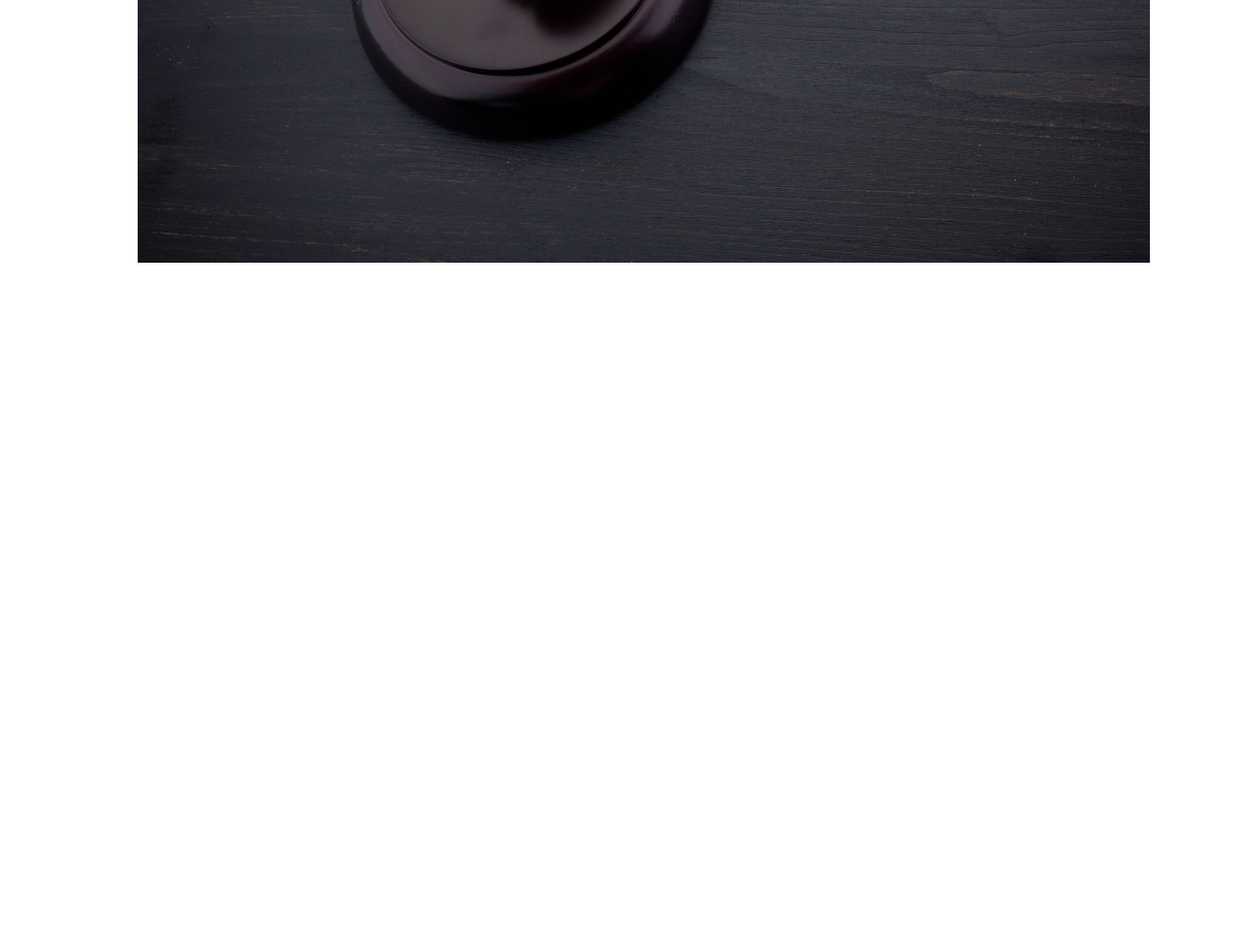
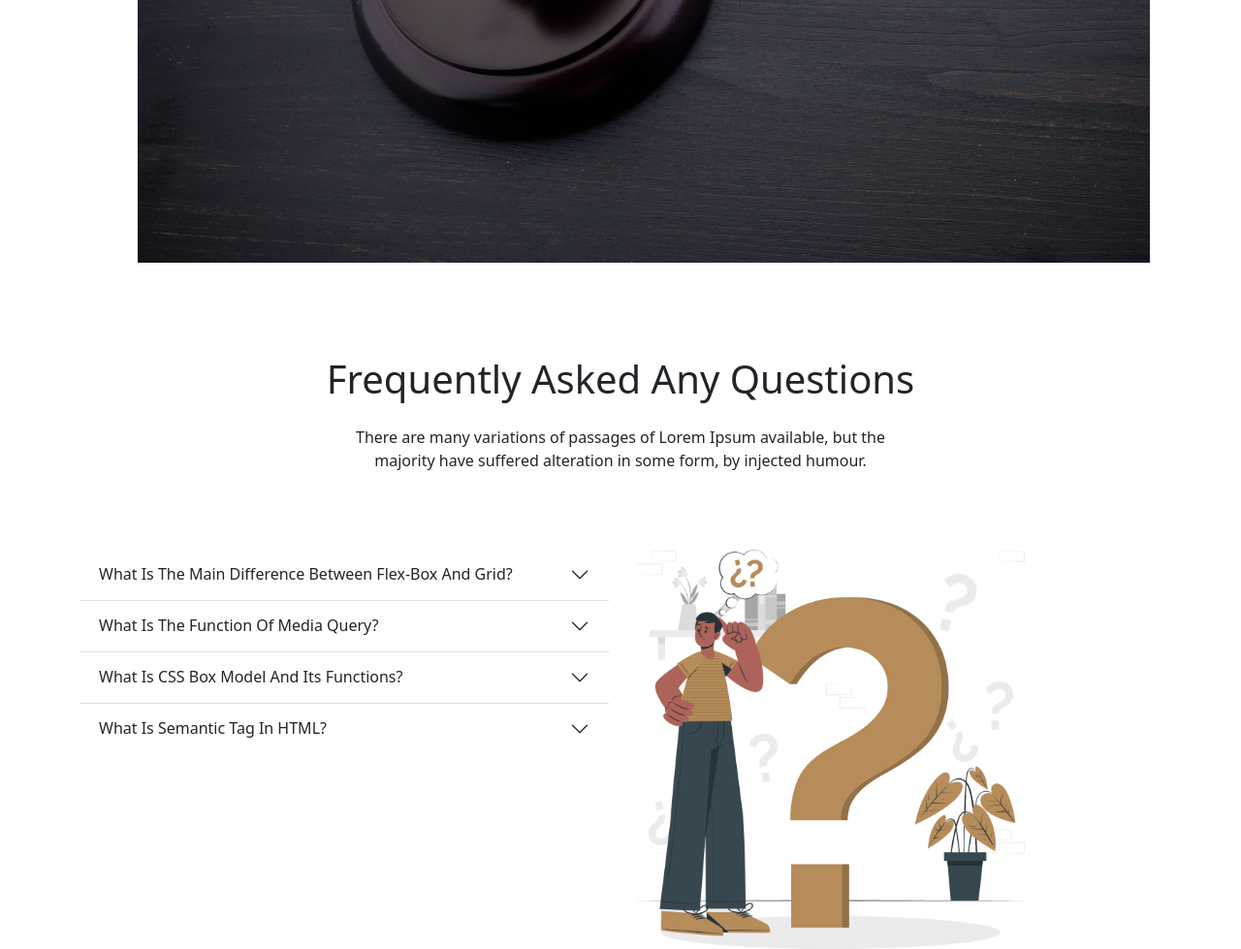
Before and after one commit to ShuvraSen/assignment-3.repo, a plain HTML site: page index.html in a window 1280 px wide. Shown: the part 2769-3748 px from the top of the page at 97% size. Before the commit the page ends 3040 px from the top, so only its background shows below. Drawn offline with nearby package versions, Linux system fonts and the light colour scheme.

Commit message:
frequent ask questions

```diff
--- a/index.html
+++ b/index.html
@@ -226,6 +226,77 @@
         </section>
         </section>
 
+        <!-- frequently ask question1
+        ---------------- -->
+        <section class="container">
+            <div class="text-center mt-5 py-5">
+                <h1>Frequently Asked Any Questions</h1>
+                <p class="w-50 mx-auto py-3">There are many variations of passages of Lorem Ipsum available, but the majority have suffered alteration in some form, by injected humour.</p>
+            </div>
+
+        </section>
+
+        <!-- frequently ask question2
+        ---------------- -->
+        <section class="container">
+            <div class="row">
+                <div class="col-sm-12 col-md-6 ">
+                    <div class="accordion accordion-flush" id="accordionFlushExample">
+                        <div class="accordion-item">
+                          <h2 class="accordion-header" id="flush-headingOne">
+                            <button class="accordion-button collapsed text-capitalize" type="button" data-bs-toggle="collapse" data-bs-target="#flush-collapseOne" aria-expanded="false" aria-controls="flush-collapseOne ">
+                               What is the main Difference between flex-box and grid?
+                            </button>
+                          </h2>
+                          <div id="flush-collapseOne" class="accordion-collapse collapse" aria-labelledby="flush-headingOne" data-bs-parent="#accordionFlushExample">
+                            <div class="accordion-body text-capitalize">flexbox is designed for layout in one dimension - either a row or a column. Grid is designed for two-dimensional layout - rows, and columns at the same time</div>
+                          </div>
+                        </div>
+                        <div class="accordion-item">
+                          <h2 class="accordion-header" id="flush-headingTwo">
+                            <button class="accordion-button collapsed text-capitalize" type="button" data-bs-toggle="collapse" data-bs-target="#flush-collapseTwo" aria-expanded="false" aria-controls="flush-collapseTwo">
+                              what is the function of media query?
+                            </button>
+                          </h2>
+                          <div id="flush-collapseTwo" class="accordion-collapse collapse" aria-labelledby="flush-headingTwo" data-bs-parent="#accordionFlushExample">
+                            <div class="accordion-body text-capitalize"> it makes website responsive. it can also give more detailed information about the device and its layout preferences.</div>
+                          </div>
+                        </div>
+                        <div class="accordion-item">
+                          <h2 class="accordion-header" id="flush-headingThree">
+                            <button class="accordion-button collapsed text-capitalize" type="button" data-bs-toggle="collapse" data-bs-target="#flush-collapseThree" aria-expanded="false" aria-controls="flush-collapseThree">
+                              what is CSS box Model and its functions?
+                            </button>
+                          </h2>
+                          <div id="flush-collapseThree" class="accordion-collapse collapse" aria-labelledby="flush-headingThree" data-bs-parent="#accordionFlushExample">
+                            <div class="accordion-body text-capitalize">Every CSS box is composed of four parts, the content edge, padding edge, border edge, and margin edge.
+                                The box model allows us to add a border around elements, and to define space between elements.
+                            </div>
+                          </div>
+                        </div>
+                        <div class="accordion-item">
+                          <h2 class="accordion-header" id="flush-headingThree">
+                            <button class="accordion-button collapsed text-capitalize" type="button" data-bs-toggle="collapse" data-bs-target="#flush-collapseThree" aria-expanded="false" aria-controls="flush-collapseThree">
+                              what is semantic tag in HTML?
+                            </button>
+                          </h2>
+                          <div id="flush-collapseThree" class="accordion-collapse collapse" aria-labelledby="flush-headingThree" data-bs-parent="#accordionFlushExample">
+                            <div class="accordion-body text-capitalize">
+                                Image result for semantic tag
+                                Semantic HTML tags are tags that define the meaning of the content they contain
+                            </div>
+                          </div>
+                        </div>
+                      </div>
+                </div>
+                <div class="col-sm-12 col-md-6">
+                    <img class="image-fluid w-75" src="images/Framee.png" alt="">
+                </div>
+
+            </div>
+        </section>
+        </section>
+
      </main>
 
 
```
